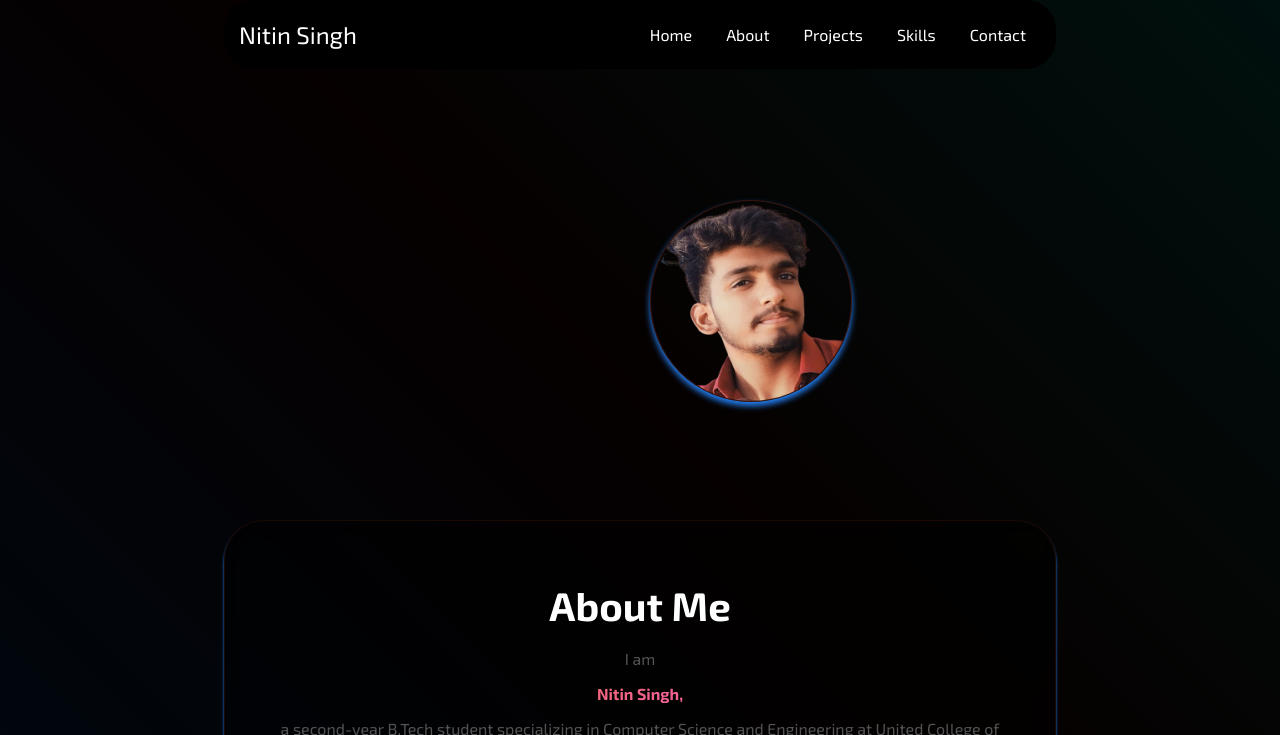
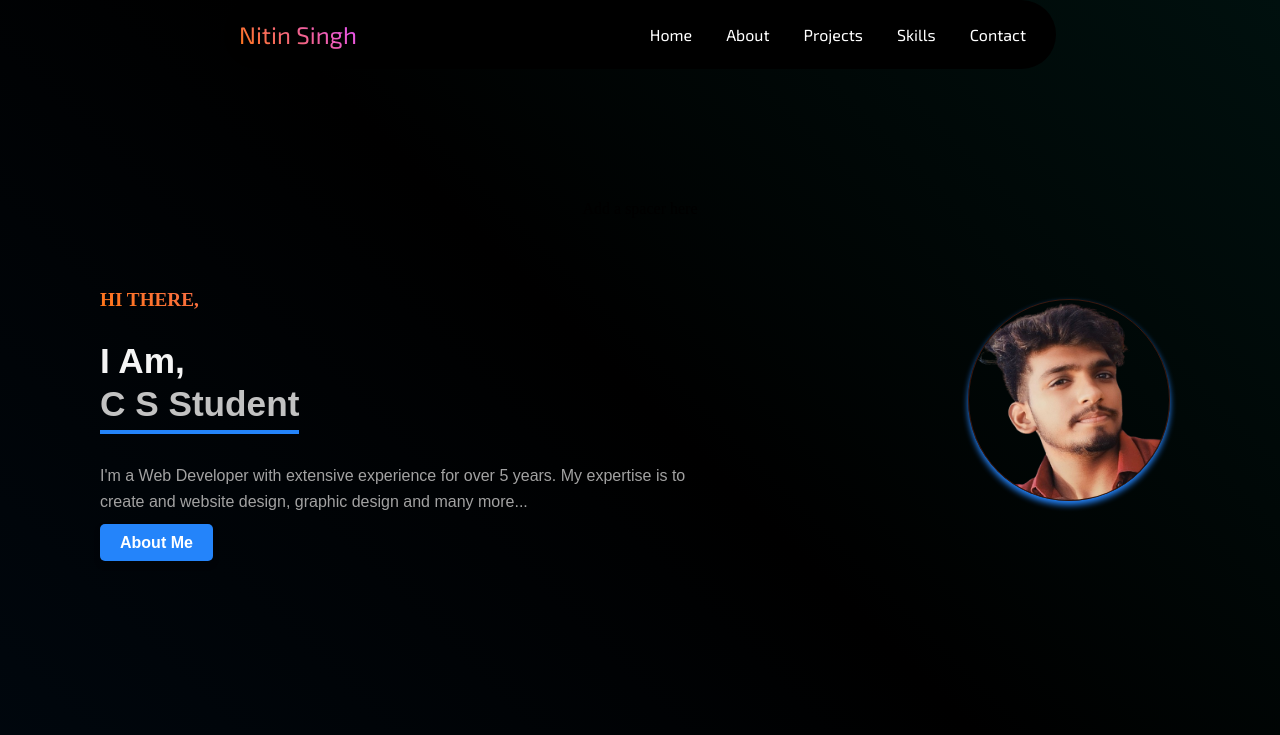
Before and after one commit to Nitin8360/Nitin-s-Portfolio, a plain HTML site: page index.html in a window 1280 px wide. Shown: the top 735 px of the page. Drawn offline with Linux system fonts and the light colour scheme.

Commit message:
new section

```diff
--- a/index.html
+++ b/index.html
@@ -31,6 +31,19 @@
             <h1 class="welcome">Welcome to My Portfolio</h1>
         </div>
     </section>
+<section class="hero-section">
+      <div class="content">
+          <h3 class="intro">HI THERE,</h3>
+          <h1 class="title">I Am, <br> <span class="highlight">C S Student</span></h1>
+          <p class="description">
+              I'm a Web Developer with extensive experience for over 5 years. My expertise
+              is to create and website design, graphic design and many more...
+          </p>
+          <a href="#about-sec" class="hire-btn">About Me</a>
+      </div>
+    </section>
+    <div class="spacer-1"></div> Add a spacer here
+
     <img src="WhatsApp_Image_2024-09-06_at_14.30.13_e26d9b54-removebg-preview.png" alt="Your Name" class="profile-picture">
 
     <div class="spacer-1"></div> <!-- Add a spacer here -->
--- a/style.css
+++ b/style.css
@@ -5,9 +5,11 @@
 body {
   margin: 0;
   height: 100vh;
-  background: linear-gradient(45deg, #00070e, #060000, #00100e);
+  background: linear-gradient(45deg, #00070e, #000000, #00100e);
+  background-color: #000000;
+  position: relative;
+  background-attachment: fixed;
   background-size: 400% 400%;
-  background-attachment: fixed;
   display: grid;
   place-items: center;
   overflow-x: hidden;
@@ -54,12 +56,87 @@ footer {
       border-radius: 20px;
   }
 }
+.hero-section {
+  position: absolute;
+  text-align: left;
+  padding: 20px;
+  top: 250px;
+  left: 80px;
+  max-width: 600px;
+
+
+}
+
+.intro {
+  font-size: 1.2rem;
+  background: linear-gradient(30deg, #ff7615, #e551ff); /* Gradient colors */
+  -webkit-background-clip: text; /* Clip the background to text */
+  -webkit-text-fill-color: transparent; /* Make text transparent */
+  margin-bottom: 10px;
+}
+
+.title {
+  font-family: sans-serif;
+  color: whitesmoke;
+  font-size: 2.2rem;
+  font-weight: bold;
+  line-height: 1.2;
+}
+
+.highlight {
+  font-family: sans-serif;
+  color: #c2c2c2; /* White color for "Web Designer" */
+  border-bottom: 4px solid #2484fa; /* Yellow underline effect */
+  display: inline-block;
+  padding-bottom: 5px;
+}
+
+.description {
+  font-family: sans-serif;
+  font-size: 1rem;
+  color: #a2a2a2; /* Light gray text */
+  margin: 20px 0;
+  line-height: 1.6;
+}
+
+.hire-btn {
+  font-family: sans-serif;
+  background-color: #2484fa; /* Neon yellow button */
+  text-decoration: none;
+  color: #ffffff; /* Black text */
+  border: none;
+  padding: 10px 20px;
+  font-size: 1rem;
+  font-weight: bold;
+  cursor: pointer;
+  border-radius: 5px;
+  box-shadow: 0 4px 6px rgba(0, 0, 0, 0.2);
+  transition: all 0.3s ease;
+}
+
+.hire-btn:hover {
+  background-color: #003779; /* Slightly darker yellow */
+  transform: translateY(-3px);
+}
+@media (max-width: 768px) {
+  .hero-section {
+    position: absolute;
+    top: 140px;
+      margin: 20px auto; /* Reduce top margin for smaller screens */
+      padding: 15px;
+      width: 55%;
+      /* height: 75%;  */
+      left: 0;
+      /* left: 0px; */
+      border-radius: 20px;
+  }
+}
 .profile-picture {
   position: absolute;
   /* display: flex; */
-  top: 200px;
+  top: 299px;
   transform: none;
-  left: 650px;
+  right: 110px;
   width: 200px; /* Adjust the size as needed */
   height: 200px;
   border-radius: 50%; /* Creates the circular shape */
@@ -70,8 +147,10 @@ footer {
 /* For even smaller screens (mobile) */
    @media (max-width: 460px) {
     .profile-picture {
+      position: absolute;
+      top: 270px;
     width: 100px;
-    left: 160px;
+    right: 20px;
     height: auto;
   }
 }
@@ -127,7 +206,7 @@ footer {
 /* Navbar styling */
 header {
   background-color: #000000;
-  border-radius: 30px;
+  border-radius: 90px;
   /* position: absolute; */
   position: fixed;
   top: 0;
@@ -163,7 +242,9 @@ header {
 #singh{
   display: inline-block;
   font-family: "Exo 2", sans-serif;
-  color: white;
+  background: linear-gradient(45deg, #ff7615, #e551ff); /* Gradient colors */
+  -webkit-background-clip: text; /* Clip the background to text */
+  -webkit-text-fill-color: transparent; /* Make text transparent */
 }
 #singh:hover{
   animation: bounce 0.7s ease;
@@ -206,12 +287,12 @@ header {
 
 
 /* Responsive Styles */
-@media (max-width: 768px) {
+@media (max-width: 468px) {
   header {
-    width: 390px;
+    width: 379px;
     /* max-width: 100%; */
     /* padding: 10px; */
-    border-radius: 20px;
+    border-radius: 30px;
   }
 }
 
@@ -248,7 +329,7 @@ header {
 }
 #nitin {
   font-weight: bold;
-  background: linear-gradient(90deg, #ff7615, #e551ff); /* Gradient colors */
+  background: linear-gradient(30deg, #ff7615, #e551ff); /* Gradient colors */
   -webkit-background-clip: text; /* Clip the background to text */
   -webkit-text-fill-color: transparent; /* Make text transparent */
 }
@@ -329,7 +410,7 @@ header {
     backdrop-filter: blur(10px);
     -webkit-backdrop-filter: blur(10px);
     border-radius: 25px;
-    box-shadow: 0px 2px 2px  #2ed5ff;
+    box-shadow: 0px 2px 2px  #006d89;
     padding: 20px;
     max-width: 300px; /* Limits the width of each project box */
     text-align: left;
```
